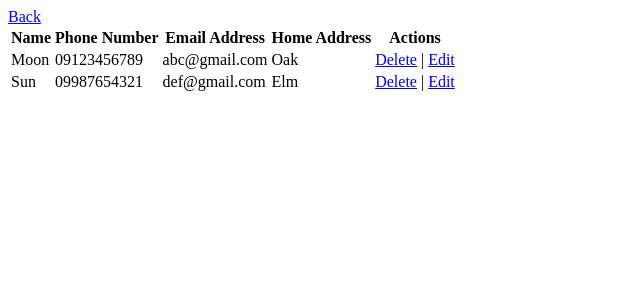
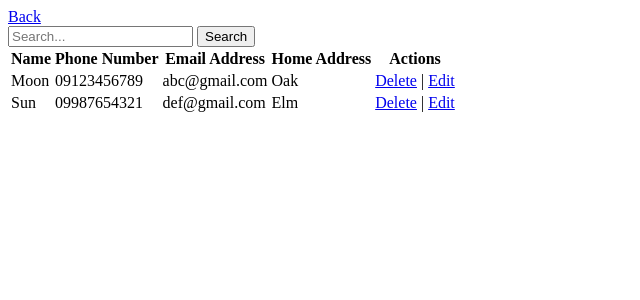
Before and after one commit to KaramiZahra/Contact-Book, a Flask app: page /contacts in a window 1280 px wide. Shown: the top 300 px of the page, without its empty margins (0-640 px from the left). Run offline with Flask 3, Linux system fonts and the light colour scheme; data comes from the database, SQL or seed files in the repository.

Commit message:
feat: add search functionality on the contacts page

```diff
--- a/app.py
+++ b/app.py
@@ -38,10 +38,16 @@ def index():
     return render_template("index.html")
 
 
-@app.route("/contacts")
+@app.route("/contacts", methods=["POST", "GET"])
 def show_contacts():
-    contacts = Contact.query.all()
-    return render_template("contacts.html", contacts=contacts)
+    if request.method == "POST":
+        current_search = request.form["search"].lower().strip()
+        filtered_contacts = Contact.query.filter(
+            Contact.contact_name.ilike(f"{current_search}%")).all()
+        return render_template("contacts.html", contacts=filtered_contacts)
+    else:
+        contacts = Contact.query.all()
+        return render_template("contacts.html", contacts=contacts)
 
 
 @app.route("/delete/<int:id>")
--- a/templates/contacts.html
+++ b/templates/contacts.html
@@ -6,6 +6,12 @@
     <a href="/">Back</a>
     {% if not contacts %} <h3>No contacts available!</h3>
     {% else %}
+    <form action="/contacts" method="POST">
+        <label for="search">
+            <input type="text" name="search" id="search" placeholder="Search...">
+        </label>
+        <input type="submit" value="Search">
+    </form>
     <table>
         <tr>
             <th>Name</th>
```
